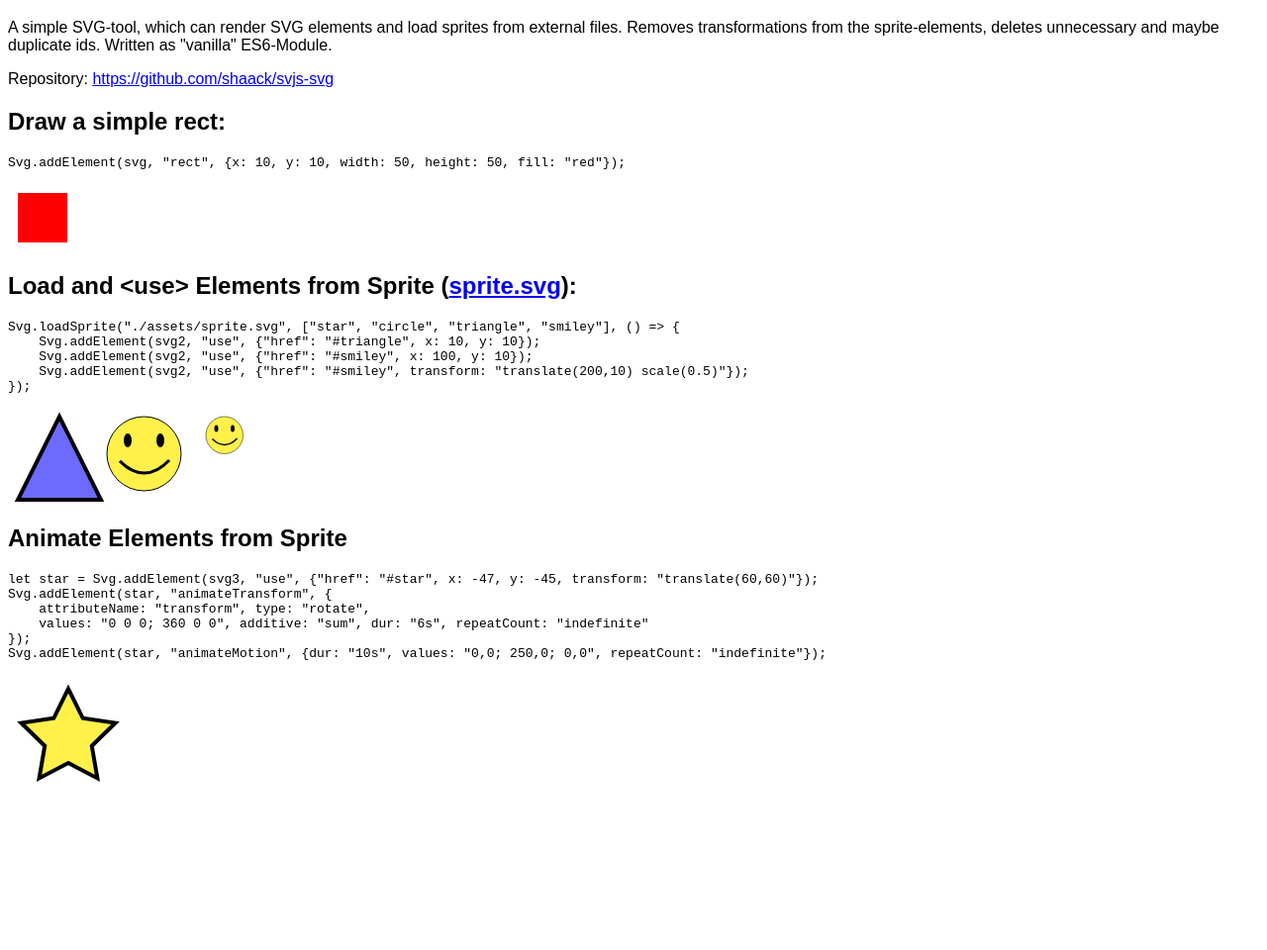
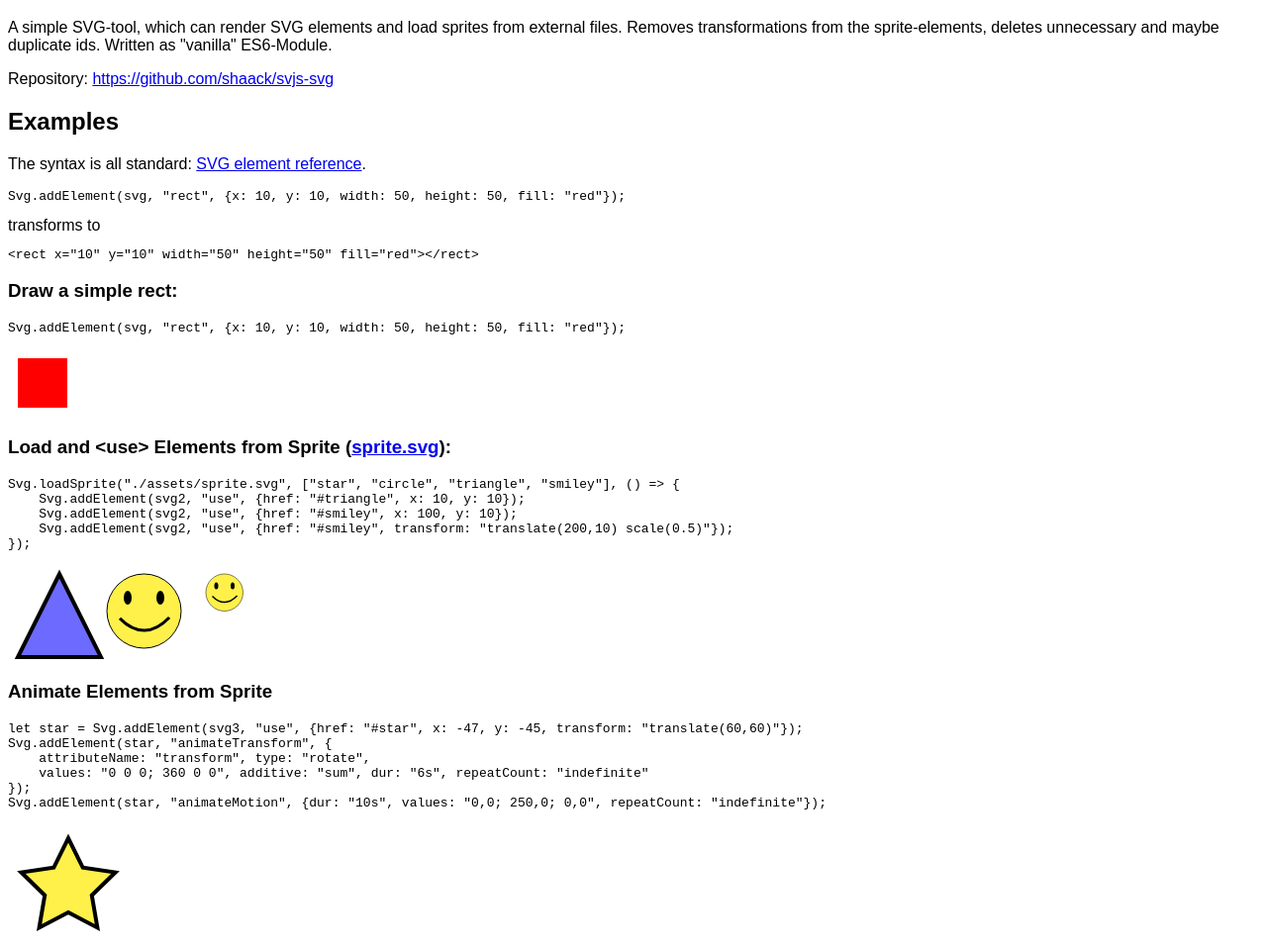
Before and after one commit to shaack/svjs-svg, a website: page index.html in a window 1280 px wide. Shown: the part 61-1021 px from the top of the page at 99% size. Before the commit the page ends 870 px from the top, so only its background shows below. Drawn offline with Linux system fonts and the light colour scheme.

Commit message:
Update README and Examples

```diff
--- a/index.html
+++ b/index.html
@@ -15,23 +15,34 @@
     Removes transformations from the sprite-elements, deletes unnecessary and maybe duplicate ids.
     Written as "vanilla" ES6-Module.</p>
 <p>Repository: <a href="https://github.com/shaack/svjs-svg">https://github.com/shaack/svjs-svg</a></p>
-<h2>Draw a simple rect:</h2>
+
+<h2>Examples</h2>
+
+<p>The syntax is all standard: <a href="https://developer.mozilla.org/en-US/docs/Web/SVG/Element">SVG element reference</a>.</p>
+
+<pre>Svg.addElement(svg, "rect", {x: 10, y: 10, width: 50, height: 50, fill: "red"});</pre>
+
+transforms to
+
+<pre>&lt;rect x="10" y="10" width="50" height="50" fill="red"&gt;&lt;/rect&gt;</pre>
+
+<h3>Draw a simple rect:</h3>
 <pre>
 Svg.addElement(svg, "rect", {x: 10, y: 10, width: 50, height: 50, fill: "red"});
 </pre>
 <div id="container1" style="width: 80px; height: 70px;"></div>
-<h2>Load and &lt;use&gt; Elements from Sprite (<a href="./assets/sprite.svg">sprite.svg</a>):</h2>
+<h3>Load and &lt;use&gt; Elements from Sprite (<a href="./assets/sprite.svg">sprite.svg</a>):</h3>
 <pre>
 Svg.loadSprite("./assets/sprite.svg", ["star", "circle", "triangle", "smiley"], () => {
-    Svg.addElement(svg2, "use", {"href": "#triangle", x: 10, y: 10});
-    Svg.addElement(svg2, "use", {"href": "#smiley", x: 100, y: 10});
-    Svg.addElement(svg2, "use", {"href": "#smiley", transform: "translate(200,10) scale(0.5)"});
+    Svg.addElement(svg2, "use", {href: "#triangle", x: 10, y: 10});
+    Svg.addElement(svg2, "use", {href: "#smiley", x: 100, y: 10});
+    Svg.addElement(svg2, "use", {href: "#smiley", transform: "translate(200,10) scale(0.5)"});
 });
 </pre>
 <div id="container2" style="width: 300px; height: 100px;"></div>
-<h2>Animate Elements from Sprite</h2>
+<h3>Animate Elements from Sprite</h3>
 <pre>
-let star = Svg.addElement(svg3, "use", {"href": "#star", x: -47, y: -45, transform: "translate(60,60)"});
+let star = Svg.addElement(svg3, "use", {href: "#star", x: -47, y: -45, transform: "translate(60,60)"});
 Svg.addElement(star, "animateTransform", {
     attributeName: "transform", type: "rotate",
     values: "0 0 0; 360 0 0", additive: "sum", dur: "6s", repeatCount: "indefinite"
@@ -54,14 +65,14 @@ Svg.addElement(star, "animateMotion", {dur: "10s", values: "0,0; 250,0; 0,0", re
 
         // Draw elements from sprite with `use`
 
-        Svg.addElement(svg2, "use", {"href": "#triangle", x: 10, y: 10});
-        Svg.addElement(svg2, "use", {"href": "#smiley", x: 100, y: 10});
-        Svg.addElement(svg2, "use", {"href": "#smiley", transform: "translate(200,10) scale(0.5)"});
+        Svg.addElement(svg2, "use", {href: "#triangle", x: 10, y: 10});
+        Svg.addElement(svg2, "use", {href: "#smiley", x: 100, y: 10});
+        Svg.addElement(svg2, "use", {href: "#smiley", transform: "translate(200,10) scale(0.5)"});
 
         // Animate element from Sprite
 
         let svg3 = Svg.createSvg(document.getElementById("container3"));
-        let star = Svg.addElement(svg3, "use", {"href": "#star", x: -47, y: -45, transform: "translate(60,60)"});
+        let star = Svg.addElement(svg3, "use", {href: "#star", x: -47, y: -45, transform: "translate(60,60)"});
         Svg.addElement(star, "animateTransform", {
             attributeName: "transform", type: "rotate",
             values: "0 0 0; 360 0 0", additive: "sum", dur: "6s", repeatCount: "indefinite"
```
Also changed, not shown: README.md.
